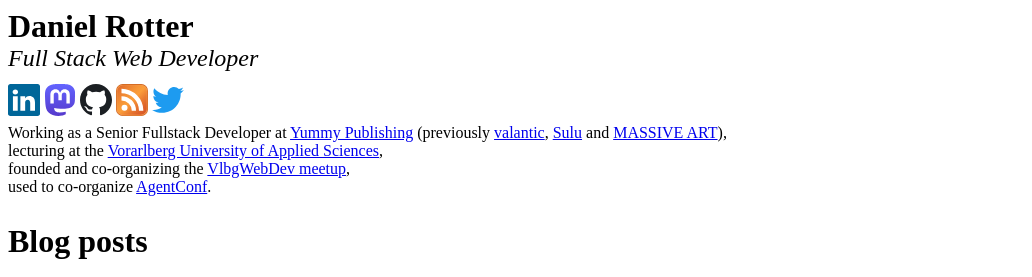
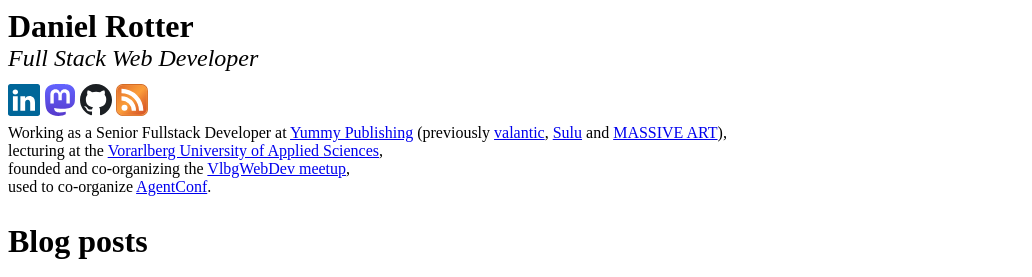
Before and after one commit to danrot/danrot.github.io, a Jekyll site: the page built from index.html, in a window 1280 px wide. Shown: the top 277 px of the page, without its empty margins (0-1032 px from the left). Built offline with Jekyll 4.4.1, drawn with Linux system fonts in a browser that asks for light colours.

Commit message:
Remove broken twitter link

```diff
--- a/_layouts/master.html
+++ b/_layouts/master.html
@@ -28,9 +28,6 @@
 				<a href="/feed.xml">
 					<img alt="Feed" src="/images/feed.svg">
 				</a>
-				<a href="https://www.twitter.com/danrot90">
-					<img alt="Twitter" src="/images/twitter.svg">
-				</a>
 			</address>
 			<p>
 				Working as a Senior Fullstack Developer at <a href="https://www.yummy.digital">Yummy Publishing</a>
```
